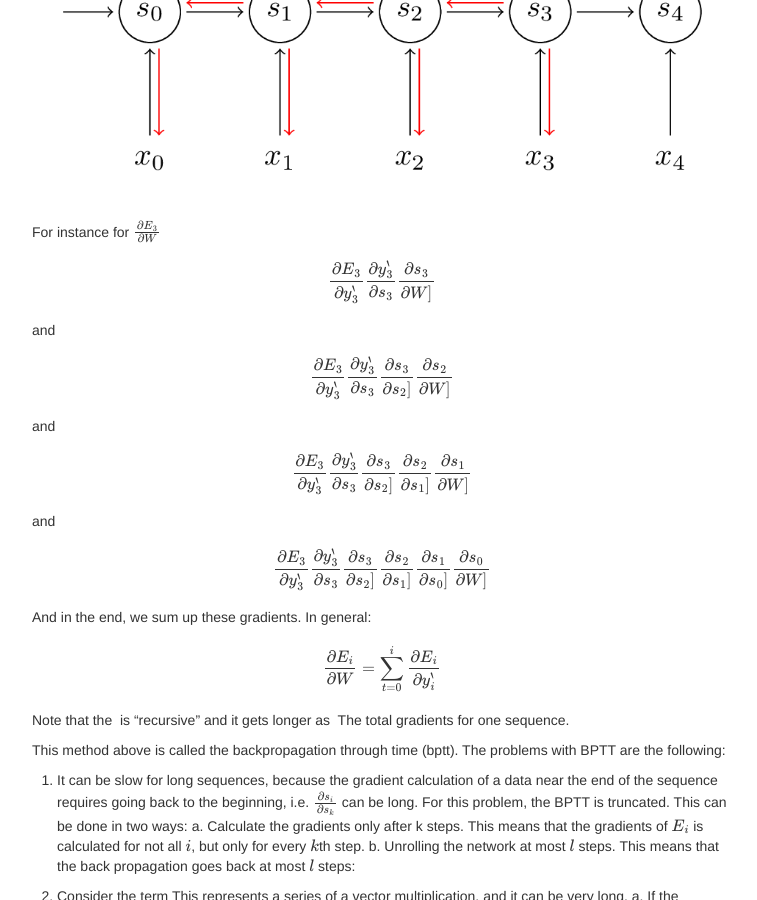
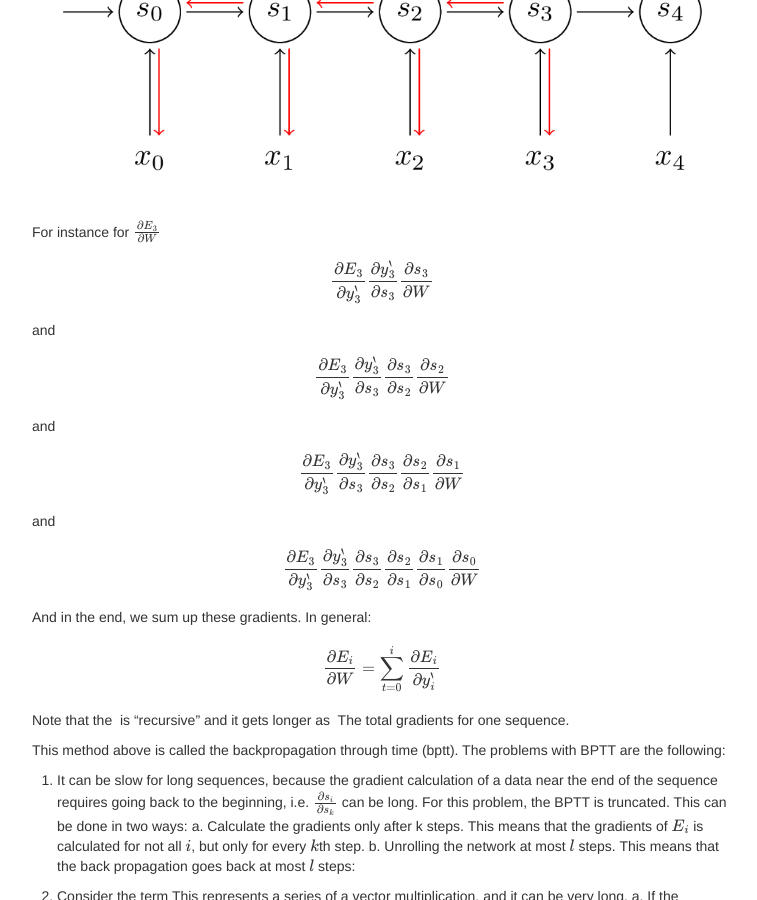
Before and after one commit to kfattila/kfattila.github.io, a Jekyll site: the page built from pages/RNN.md, in a window 1280 px wide and 900 px high, scrolled down 2034 px. Shown: the whole window, without its empty margins (258-1015 px from the left). Built offline with Jekyll 4.4.1, drawn with Linux system fonts in a browser that asks for light colours; formulas are drawn with MathJax 3; comment, search, counter and statistics services are not loaded.

Commit message:
lectures

```diff
--- a/pages/RNN.md
+++ b/pages/RNN.md
@@ -37,13 +37,13 @@ The \\(\frac{\partial E}{\partial W}\\) is a bit different. Let us consider the
 ![rnn3](./images/rnn3.png)
 
 For instance for \\(\frac{\partial E_{3}}{\partial W}\\)
-\\[\frac{\partial E_{3}}{\partial y_{3}^{'}} \frac{\partial y_{3}^{'}}{\partial s_{3}} \frac{\partial s_{3}}{\partial W]} \\]
+\\[\frac{\partial E_{3}}{\partial y_{3}^{'}} \frac{\partial y_{3}^{'}}{\partial s_{3}} \frac{\partial s_{3}}{\partial W} \\]
 and
-\\[\frac{\partial E_{3}}{\partial y_{3}^{'}} \frac{\partial y_{3}^{'}}{\partial s_{3}} \frac{\partial s_{3}}{\partial s_{2}]} \frac{\partial s_{2}}{\partial W]} \\]
+\\[\frac{\partial E_{3}}{\partial y_{3}^{'}} \frac{\partial y_{3}^{'}}{\partial s_{3}} \frac{\partial s_{3}}{\partial s_{2}} \frac{\partial s_{2}}{\partial W} \\]
 and
-\\[\frac{\partial E_{3}}{\partial y_{3}^{'}} \frac{\partial y_{3}^{'}}{\partial s_{3}} \frac{\partial s_{3}}{\partial s_{2}]} \frac{\partial s_{2}}{\partial s_{1}]} \frac{\partial s_{1}}{\partial W]} \\]
+\\[\frac{\partial E_{3}}{\partial y_{3}^{'}} \frac{\partial y_{3}^{'}}{\partial s_{3}} \frac{\partial s_{3}}{\partial s_{2}} \frac{\partial s_{2}}{\partial s_{1}} \frac{\partial s_{1}}{\partial W} \\]
 and
-\\[ \frac{\partial E_{3}}{\partial y_{3}^{'}} \frac{\partial y_{3}^{'}}{\partial s_{3}} \frac{\partial s_{3}}{\partial s_{2}]} \frac{\partial s_{2}}{\partial s_{1}]} \frac{\partial s_{1}}{\partial s_{0}]} \frac{\partial s_{0}}{\partial W]}\\]
+\\[ \frac{\partial E_{3}}{\partial y_{3}^{'}} \frac{\partial y_{3}^{'}}{\partial s_{3}} \frac{\partial s_{3}}{\partial s_{2}} \frac{\partial s_{2}}{\partial s_{1}} \frac{\partial s_{1}}{\partial s_{0}} \frac{\partial s_{0}}{\partial W}\\]
 And in the end, we sum up these gradients.
 In general:
 \\[ \frac{\partial E_{i}}{\partial W} = \sum_{t=0}^{i} \frac{\partial E_{i}}{\partial y_{i}^{'}}     \\]
```
